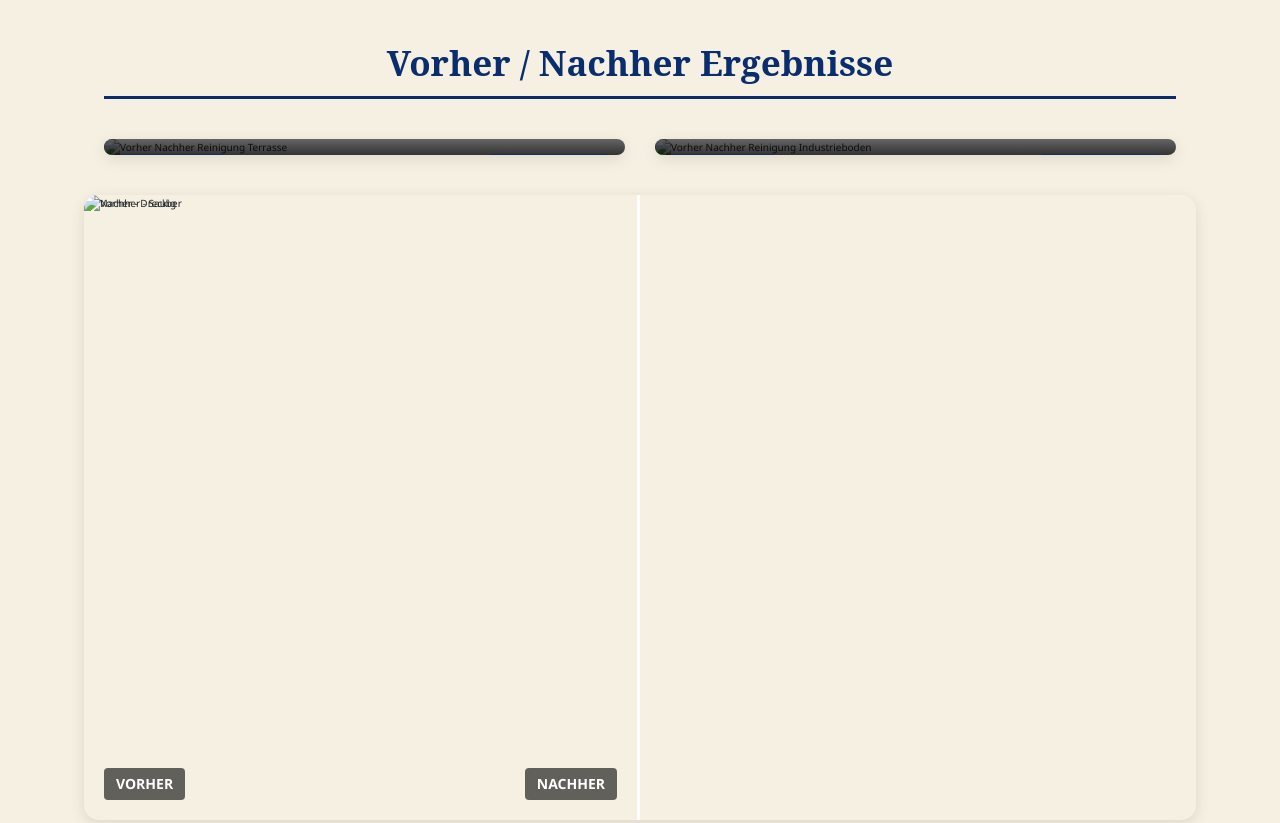
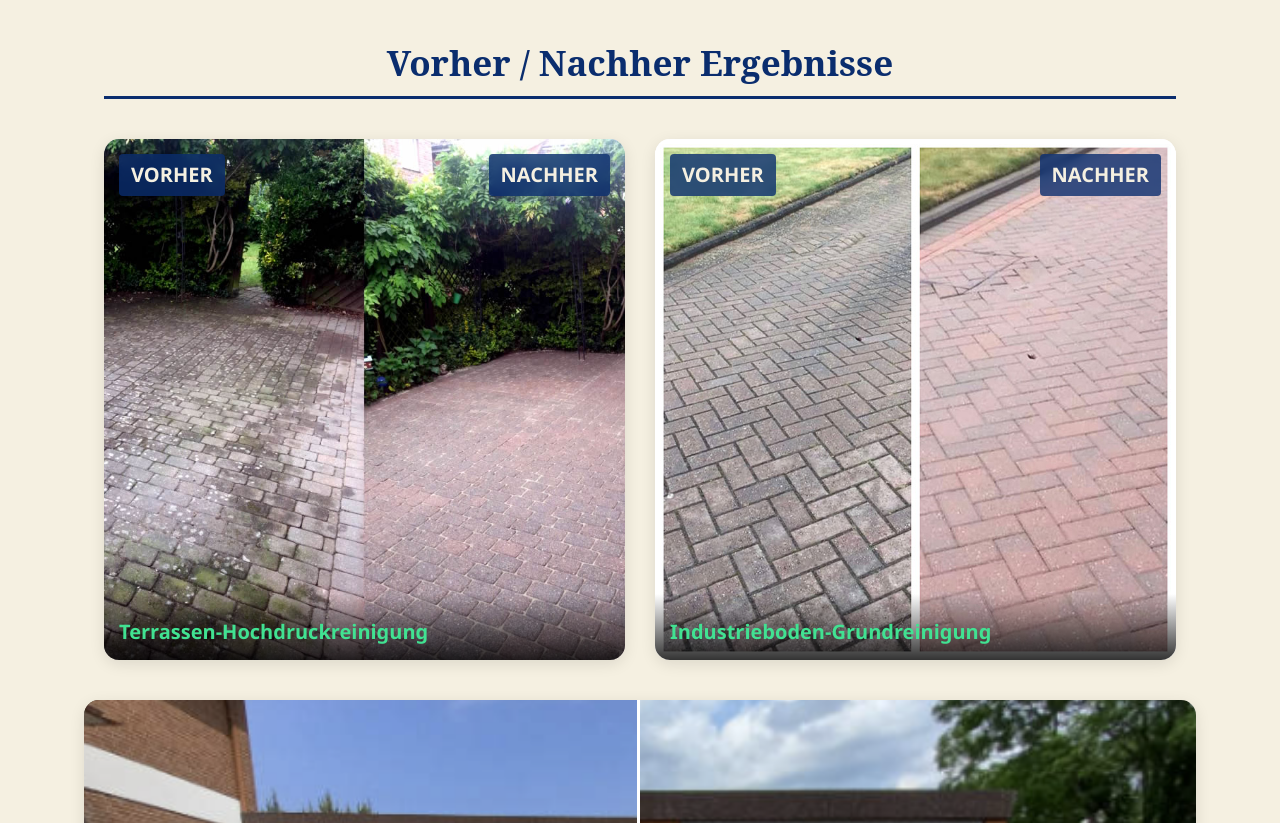
Before and after one commit to Lewontomat27/sir-otto-reinigungsimperium, a plain HTML site: page index.html in a window 1280 px wide. Shown: the part 3660-4483 px from the top of the page. Drawn offline with Linux system fonts and the light colour scheme; files whose address does not match are found by name.

```diff
--- a/index.html
+++ b/index.html
@@ -247,7 +247,7 @@
                             <span>Vorher</span>
                             <span>Nachher</span>
                         </div>
-                        <img src="img/vorher-nacher.jpg" alt="Vorher Nachher Reinigung Terrasse">
+                        <img src="vorher-nacher.jpg" alt="Vorher Nachher Reinigung Terrasse">
                         <p>Terrassen-Hochdruckreinigung</p>
                     </div>
 
@@ -256,7 +256,7 @@
                             <span>Vorher</span>
                             <span>Nachher</span>
                         </div>
-                        <img src="img/vorher-nacher2.jpeg" alt="Vorher Nachher Reinigung Industrieboden">
+                        <img src="vorher-nacher2.jpeg" alt="Vorher Nachher Reinigung Industrieboden">
                         <p>Industrieboden-Grundreinigung</p>
                     </div>
                 </div>
@@ -266,10 +266,10 @@
         <section >
             <div class="slider-container section container">
                 <div class="slider-wrapper">
-                    <img src="img/vorher3.png" alt="Nachher - Sauber" class="slider-image image-after">
+                    <img src="vorher3.png" alt="Nachher - Sauber" class="slider-image image-after">
 
                     <div class="slider-image image-before" style="width: 50%;">
-                        <img src="img/nacher3.png" alt="Vorher - Dreckig">
+                        <img src="nacher3.png" alt="Vorher - Dreckig">
                         <span class="label label-before">Vorher</span>
                         <span class="label label-after">Nachher</span>
                     </div>
```
